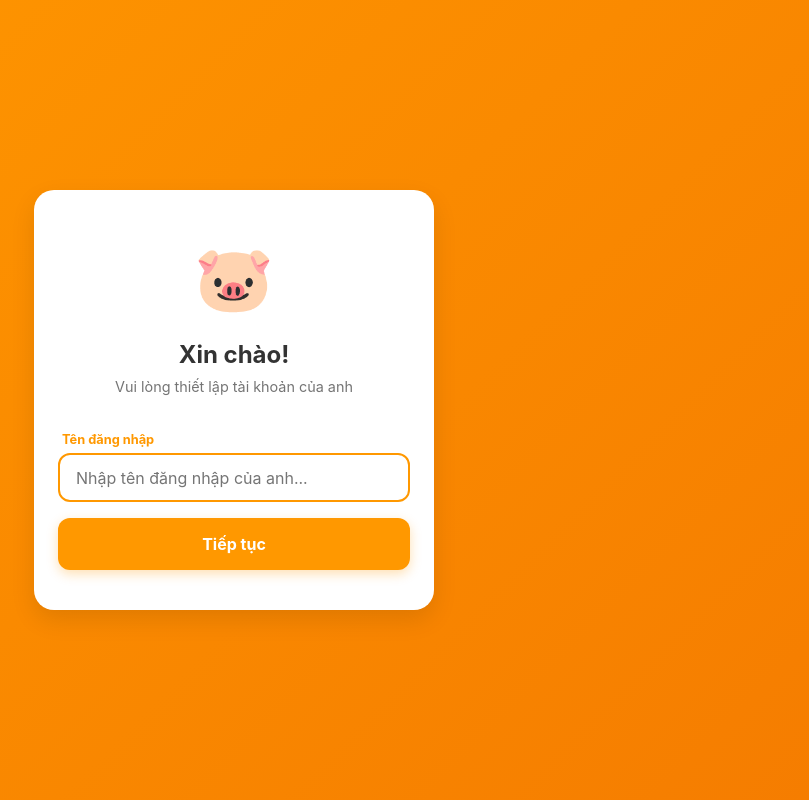
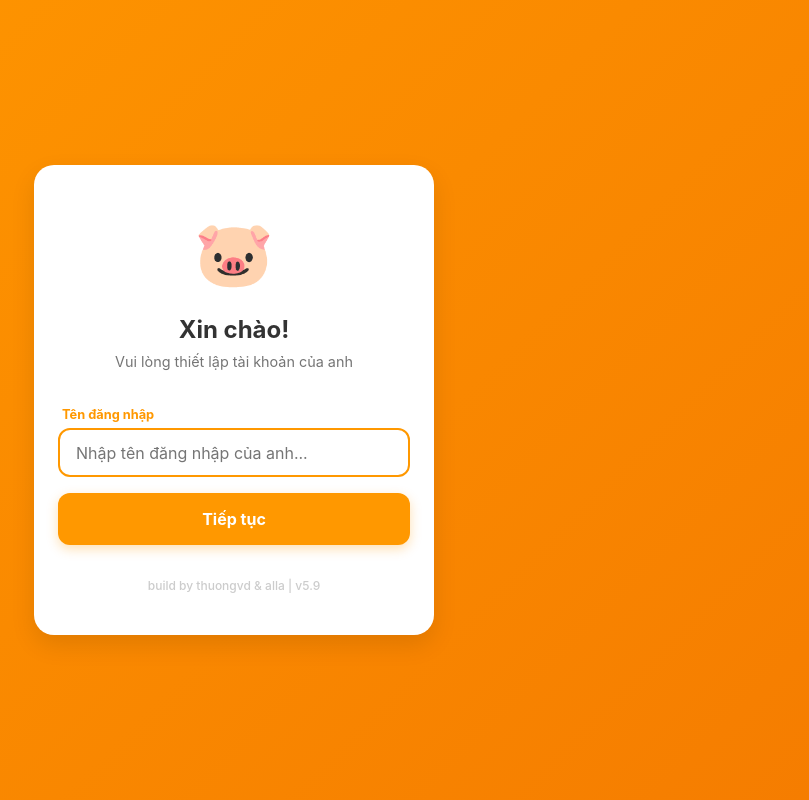
Before and after one commit to thuongvd0411/dulieuthuchi, a React (Vite) app: page / in a window 1280 px wide. Shown: the whole page, without its empty margins (406-1215 px from the left). Built offline with nearby package versions, Linux system fonts and the light colour scheme.

Commit message:
UI: Add build info and version to Auth screen

```diff
--- a/src/components/Auth.css
+++ b/src/components/Auth.css
@@ -64,6 +64,45 @@
     transition: border-color 0.3s;
 }
 
+.welcome-msg {
+    background: #FFF9F0;
+    padding: 12px;
+    border-radius: 10px;
+    font-size: 0.85rem;
+    margin-bottom: 1.5rem;
+    color: #666;
+    border: 1px dashed var(--primary-color);
+    text-align: center;
+}
+
+.welcome-msg b {
+    color: var(--primary-color);
+}
+
+.btn-back {
+    background: none !important;
+    color: #999 !important;
+    margin-top: 15px;
+    font-size: 0.85rem !important;
+    box-shadow: none !important;
+    border: none !important;
+    width: auto !important;
+    cursor: pointer;
+}
+
+.auth-card button:disabled {
+    opacity: 0.5;
+    cursor: not-allowed;
+}
+
+.auth-footer {
+    margin-top: 2rem;
+    font-size: 0.75rem;
+    color: #CCC;
+    font-weight: 500;
+    text-align: center;
+}
+
 .auth-card input:focus {
     border-color: var(--primary-color);
 }
--- a/src/components/Auth.jsx
+++ b/src/components/Auth.jsx
@@ -95,6 +95,9 @@ function Auth({ onLogin }) {
                         <button type="button" className="btn-back" onClick={() => setStep(1)}>Quay lại</button>
                     </form>
                 )}
+                <div className="auth-footer">
+                    build by thuongvd & alla | v5.9
+                </div>
             </div>
         </div>
     );
```
